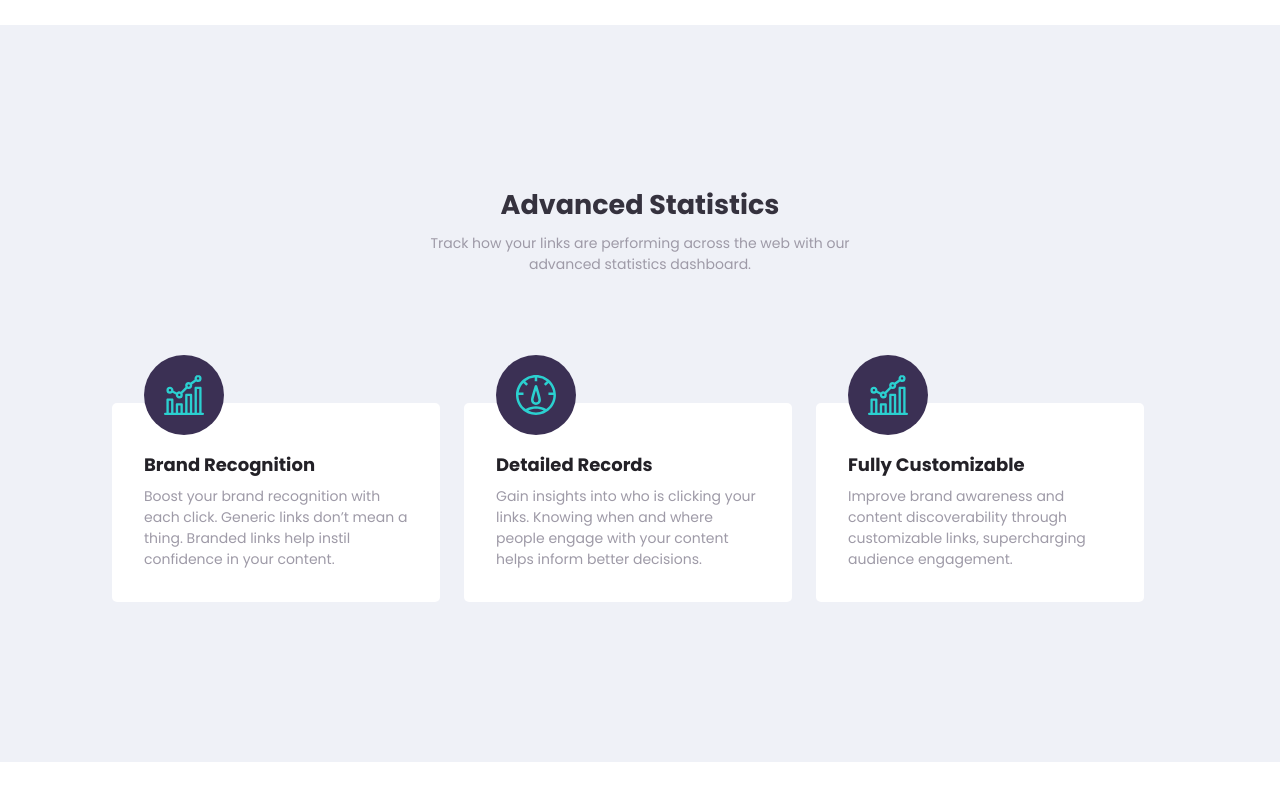
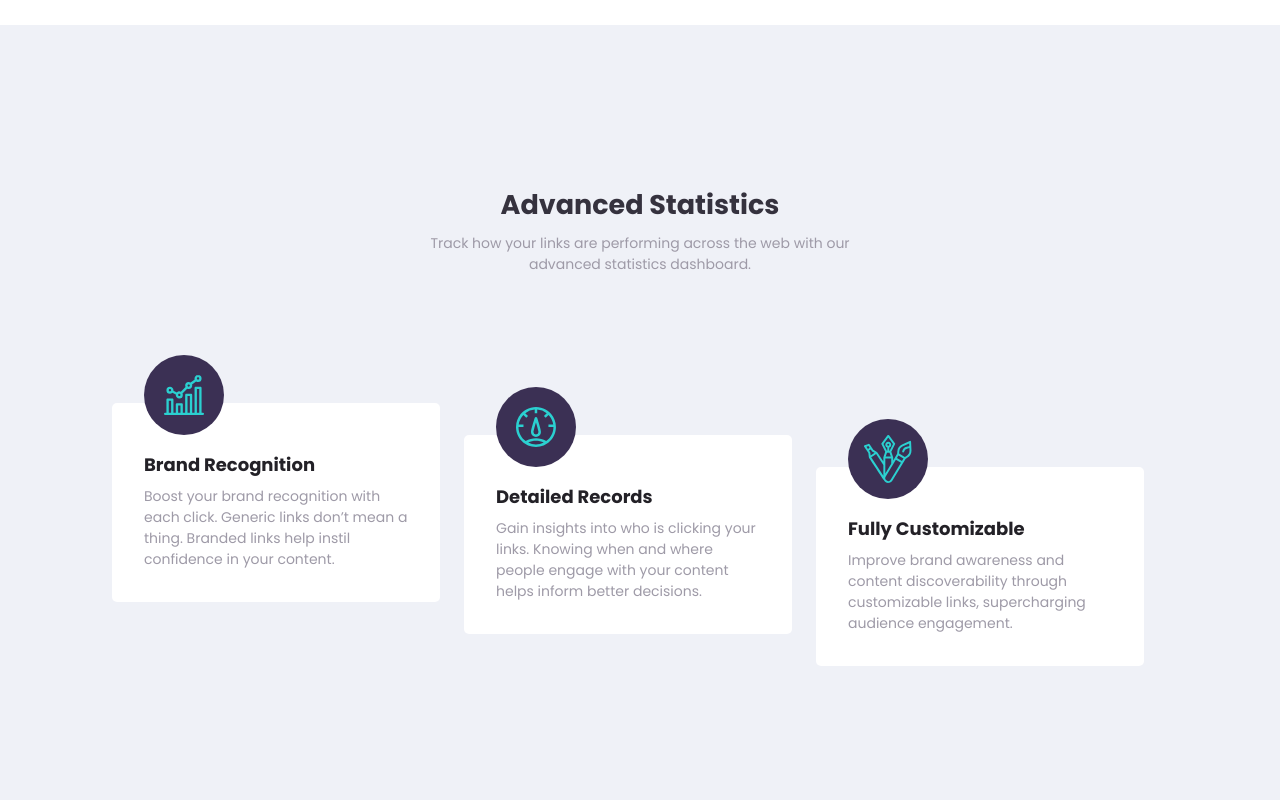
Before and after one commit to DeveloperAspire/sura, a React (Create React App) app: page / in a window 1280 px wide. Shown: the part 602-1402 px from the top of the page. Before the commit the page ends 1364 px from the top, so only its background shows below. Built offline with nearby package versions, Linux system fonts and the light colour scheme.

Commit message:
Finished building and styling the Details component

```diff
--- a/src/components/Layout/Details.jsx
+++ b/src/components/Layout/Details.jsx
@@ -15,7 +15,7 @@ const Details = ()=> {
       <div className={classes["card--container"]}>
         <div className={classes["card-wrapper"]}>
           <div className={classes.card}>
-            <div className={`${classes.img} ${classes["img--one"]}`}></div>
+            <div className={`${classes.icon} ${classes["icon--one"]}`}></div>
             <h4>Brand Recognition</h4>
             <p>
               Boost your brand recognition with each click. Generic links don’t
@@ -24,9 +24,9 @@ const Details = ()=> {
             </p>
           </div>
         </div>
-        <div className={classes["card-wrapper"]}>
+        <div className={`${classes["card-wrapper"]} ${classes["card--two"]}`}>
           <div className={classes.card}>
-            <div className={`${classes.img} ${classes["img--two"]}`}></div>
+            <div className={`${classes.icon} ${classes["icon--two"]}`}></div>
             <h4>Detailed Records</h4>
             <p>
               Gain insights into who is clicking your links. Knowing when and
@@ -35,9 +35,9 @@ const Details = ()=> {
             </p>
           </div>
         </div>
-        <div className={classes["card-wrapper"]}>
+        <div className={`${classes["card-wrapper"]} ${classes["card--three"]}`}>
           <div className={classes.card}>
-            <div className={`${classes.img} ${classes["img--one"]}`}></div>
+            <div className={`${classes.icon} ${classes["icon--three"]}`}></div>
             <h4>Fully Customizable</h4>
             <p>
               Improve brand awareness and content discoverability through
--- a/src/components/Layout/Details.module.css
+++ b/src/components/Layout/Details.module.css
@@ -30,7 +30,13 @@
   padding: 3rem 0 2rem 2rem;
   border-radius: 5px;
 }
-.img {
+.card--two{
+   margin-top: 2rem;
+}
+.card--three{
+  margin-top: 4rem;
+}
+.icon {
   background-position: center;
   background-repeat: no-repeat;
   background-size: auto;
@@ -43,13 +49,13 @@
   top: 0;
   z-index: 200;
 }
-.img--one {
+.icon--one {
   background-image: url("../../images/icon-brand-recognition.svg");
 }
-.img--two {
+.icon--two {
   background-image: url("../../images/icon-detailed-records.svg");
 }
-.img-three{
+.icon--three{
       background-image: url('../../images/icon-fully-customizable.svg');
 }
 .card h4 {
```
